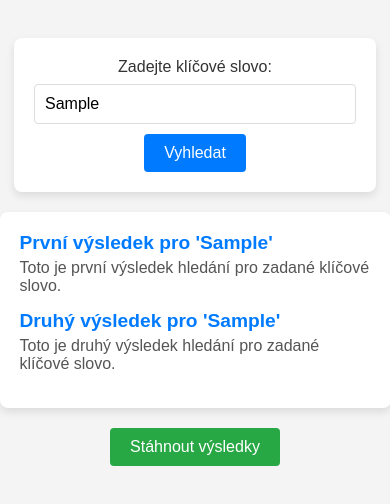
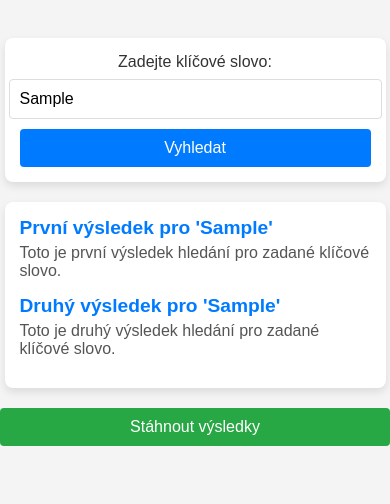
Before and after one commit to davidraska96/davidraska, a plain HTML site: page index.html in a window 390 px wide. Both pictures are taken after typing "Sample" into the empty fields and a click on the button "Vyhledat". Shown: the part 60-564 px from the top of the page. Drawn offline with Linux system fonts and the light colour scheme.

Commit message:
Add files via upload

```diff
--- a/index.html
+++ b/index.html
@@ -5,6 +5,7 @@
     <meta name="viewport" content="width=device-width, initial-scale=1.0">
     <title>Google Vyhledávání</title>
     <style>
+        /* Globální styl */
         body {
             font-family: Arial, sans-serif;
             margin: 0;
@@ -19,6 +20,7 @@
 
         h1 {
             margin-top: 20px;
+            animation: fadeIn 1s ease-in-out;
         }
 
         form {
@@ -30,6 +32,7 @@
             flex-direction: column;
             align-items: center;
             margin-top: 20px;
+            animation: slideDown 0.8s ease-in-out;
         }
 
         label {
@@ -42,7 +45,14 @@
             border: 1px solid #ddd;
             border-radius: 4px;
             font-size: 1rem;
-            width: 300px;
+            width: 100%;
+            max-width: 400px;
+            transition: box-shadow 0.3s;
+        }
+
+        input[type="text"]:focus {
+            outline: none;
+            box-shadow: 0 0 8px rgba(0, 123, 255, 0.5);
         }
 
         button {
@@ -54,10 +64,12 @@
             border-radius: 4px;
             font-size: 1rem;
             cursor: pointer;
+            transition: transform 0.3s ease, background-color 0.3s ease;
         }
 
         button:hover {
             background: #0056b3;
+            transform: scale(1.05);
         }
 
         #results {
@@ -68,10 +80,17 @@
             padding: 20px;
             border-radius: 8px;
             box-shadow: 0 4px 8px rgba(0, 0, 0, 0.1);
+            animation: fadeIn 0.5s ease-in-out;
         }
 
         .result-item {
             margin-bottom: 15px;
+            transition: transform 0.3s ease, background-color 0.3s ease;
+        }
+
+        .result-item:hover {
+            transform: translateX(10px);
+            background-color: #f9f9f9;
         }
 
         .result-item h3 {
@@ -89,10 +108,54 @@
             margin-top: 20px;
             padding: 10px 20px;
             background: #28a745;
+            transition: transform 0.3s ease, background-color 0.3s ease;
         }
 
         #download-button:hover {
             background: #1e7e34;
+            transform: scale(1.05);
+        }
+
+        /* Animace */
+        @keyframes fadeIn {
+            from {
+                opacity: 0;
+            }
+            to {
+                opacity: 1;
+            }
+        }
+
+        @keyframes slideDown {
+            from {
+                transform: translateY(-20px);
+                opacity: 0;
+            }
+            to {
+                transform: translateY(0);
+                opacity: 1;
+            }
+        }
+
+        /* Responzivní styl */
+        @media (max-width: 600px) {
+            form {
+                width: 90%;
+                padding: 15px;
+            }
+
+            input[type="text"] {
+                width: 100%;
+            }
+
+            #results {
+                padding: 15px;
+            }
+
+            button {
+                width: 100%;
+                text-align: center;
+            }
         }
     </style>
 </head>
```
